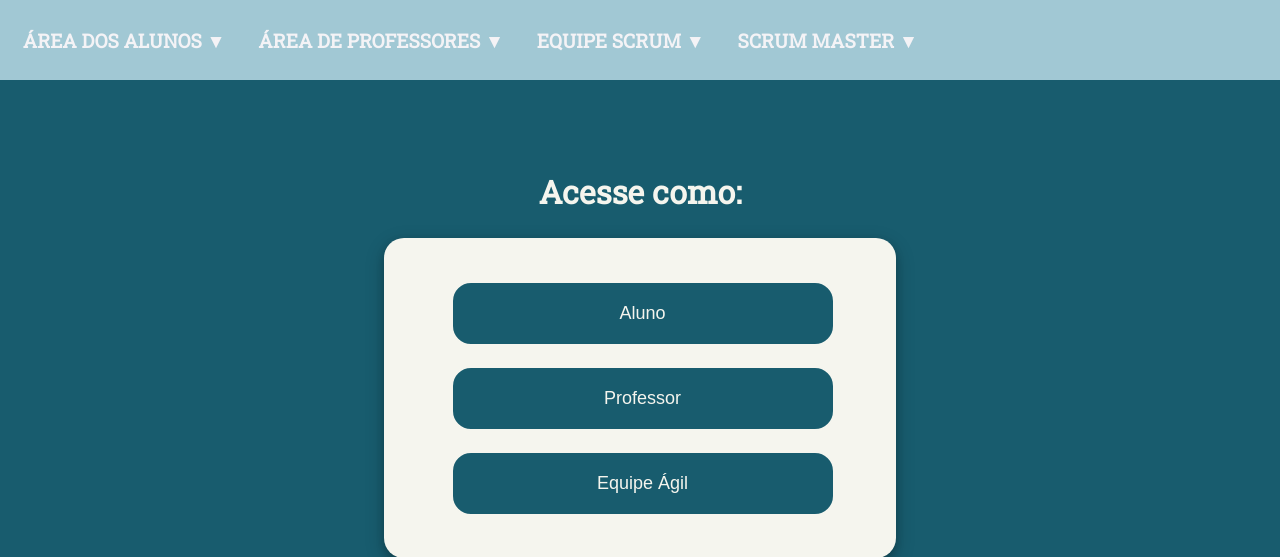
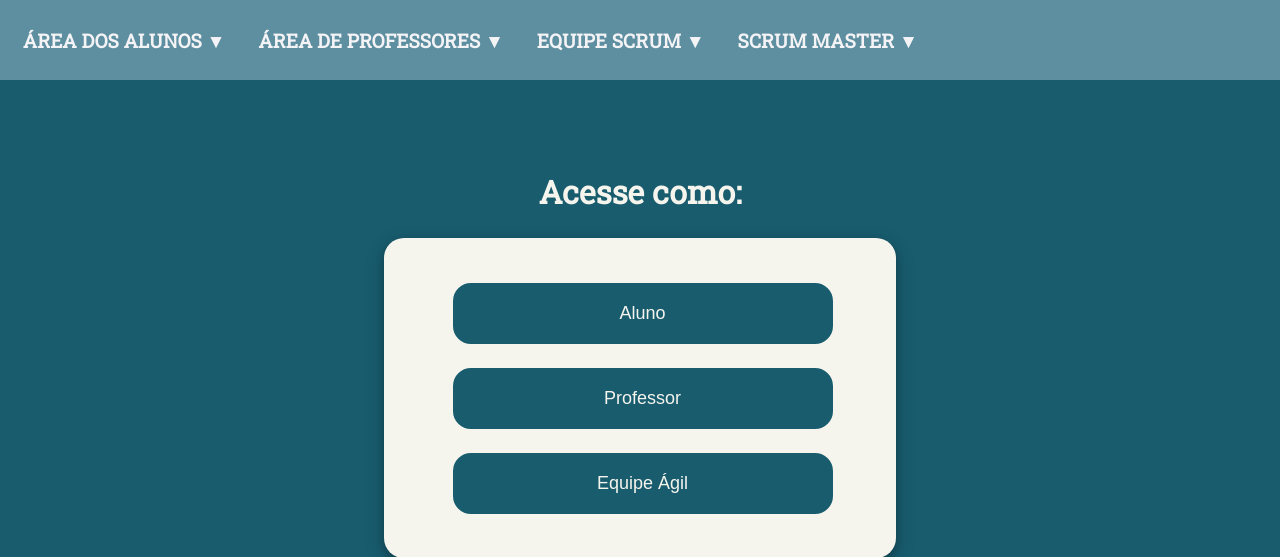
Before and after one commit to matheussd1/Apollo11, a Flask app: page / in a window 1280 px wide. Shown: the top 557 px of the page. Run offline with Flask 3, Linux system fonts and the light colour scheme.

Commit message:
style: Mudança na cor da barra de navegação.

```diff
--- a/Src/static/css/main.css
+++ b/Src/static/css/main.css
@@ -1,5 +1,5 @@
 .topnav{
-    background-color: #a1c8d4;
+    background-color: #5d8fa0    ;
     width: 100vw;
     height: 10vh;
     justify-content: left;
```
